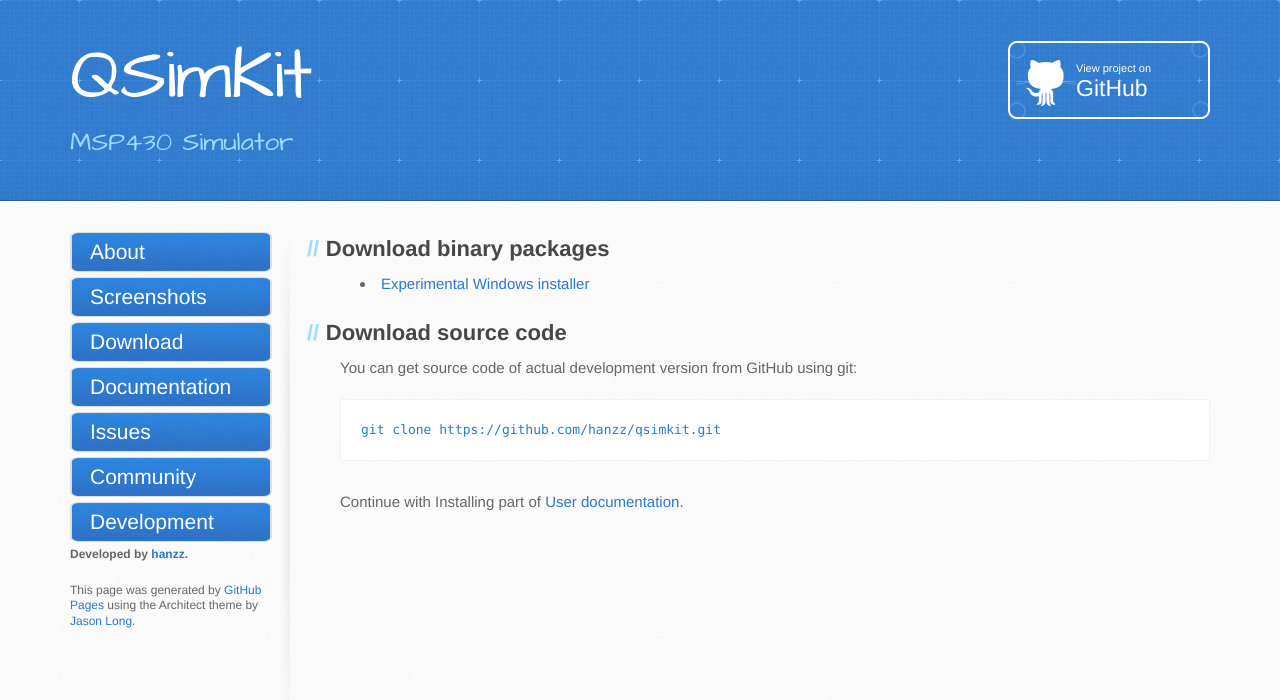
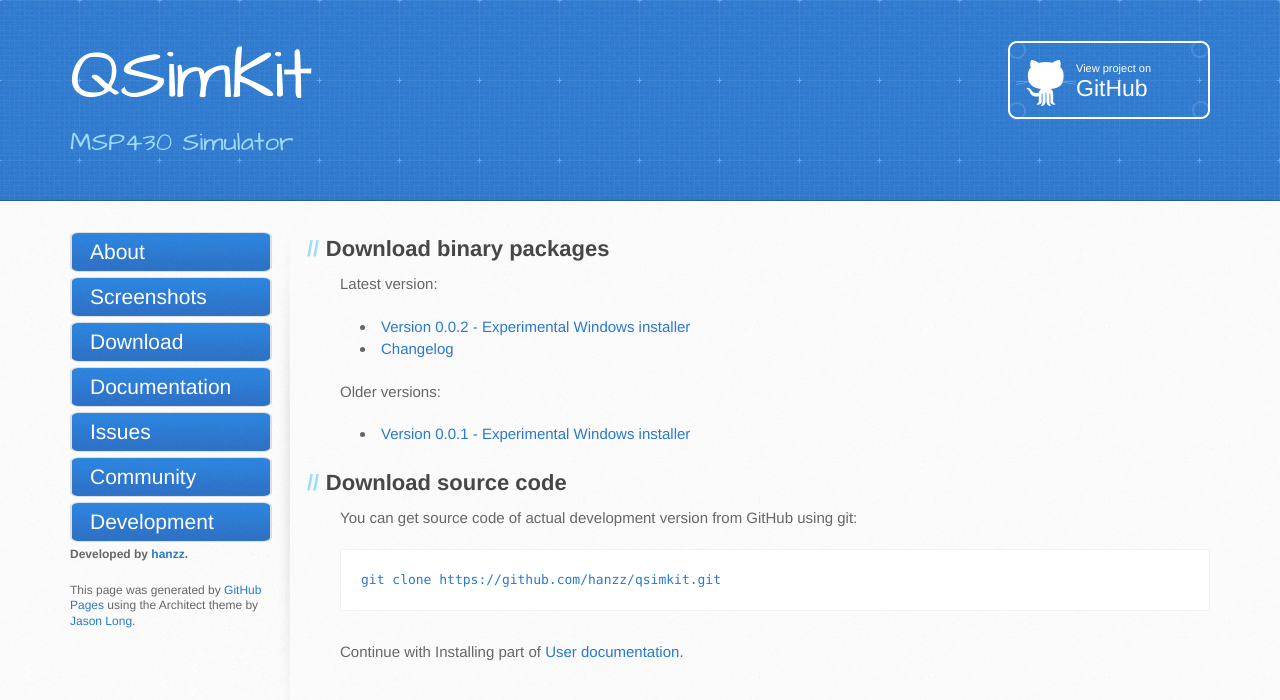
Before and after one commit to jankaluza/qsimkit, a Jekyll site: the page built from download/index.md, in a window 1280 px wide. Shown: the top 700 px of the page. Built offline with Jekyll 4.4.1, drawn with Linux system fonts in a browser that asks for light colours; Markdown is read by kramdown in place of the engine named in the settings.

Commit message:
Changelog

```diff
--- a/download/index.md
+++ b/download/index.md
@@ -1,11 +1,18 @@
 ---
 layout: default
-title: Screenshots
+title: Download
 ---
 
 ## Download binary packages
 
-* [Experimental Windows installer](http://sourceforge.net/projects/qsimkit/files/Experimental%20builds/QSimKit-0.0.1-win32.exe/download)
+Latest version:
+
+* [Version 0.0.2 - Experimental Windows installer](http://sourceforge.net/projects/qsimkit/files/Experimental%20builds/QSimKit-0.0.2-win32.exe/download)
+* [Changelog](http://qsimkit.org/documentation/changelog.html)
+
+Older versions:
+
+* [Version 0.0.1 - Experimental Windows installer](http://sourceforge.net/projects/qsimkit/files/Experimental%20builds/QSimKit-0.0.1-win32.exe/download)
 
 ## Download source code
 
```
Also changed, not shown: documentation/changelog.md (added, +21 -0 lines), index.md (+8 -0 lines).
